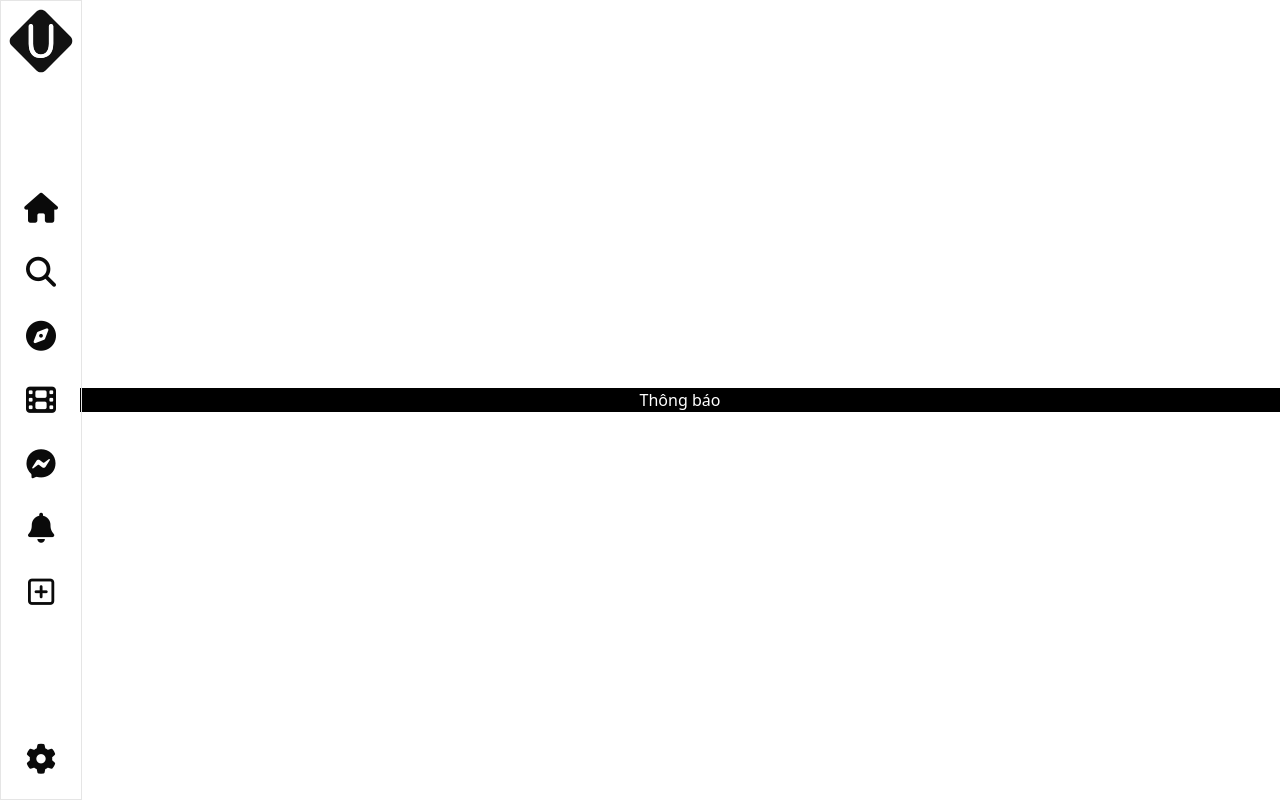
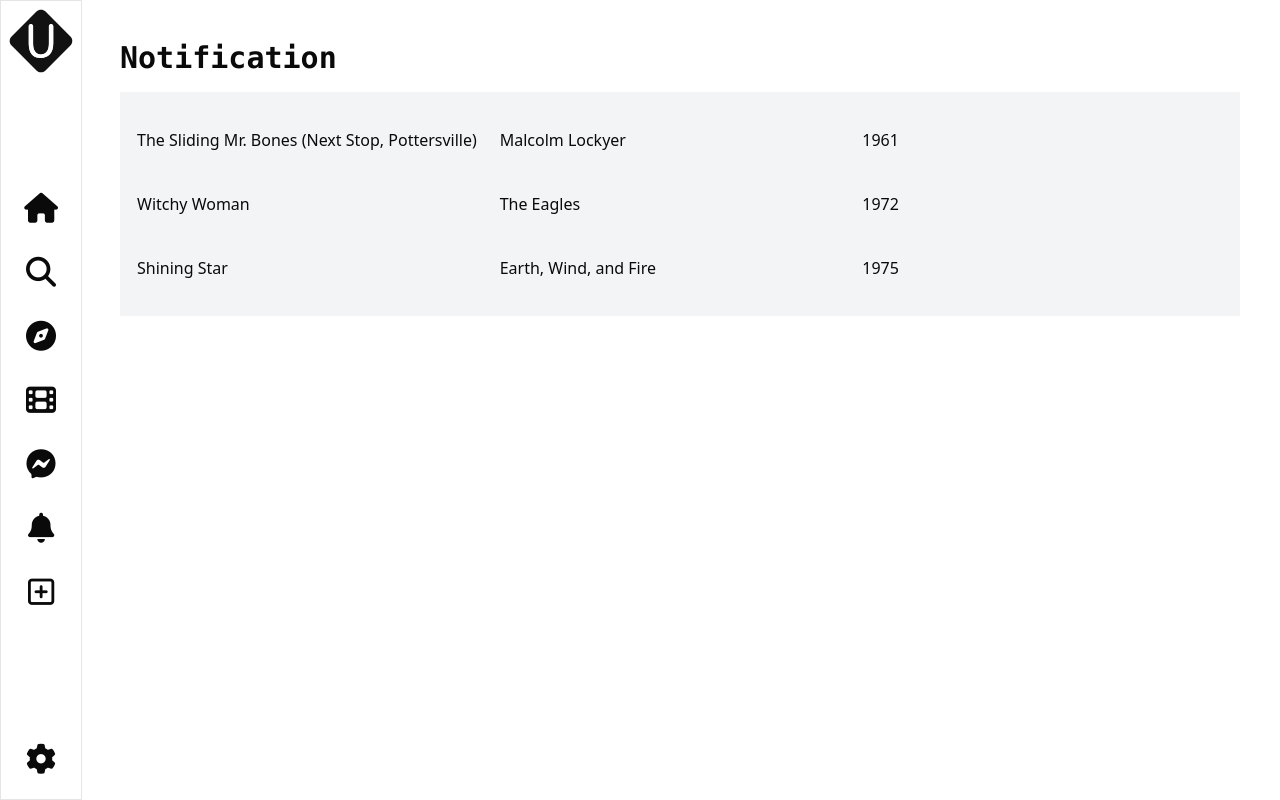
Before and after one commit to v06012005/UNIFY, a Next.js app in the folder frontend/: page /notifications in a window 1280 px wide. Built offline with nearby package versions, Linux system fonts and the light colour scheme.

Commit message:
update notifications

```diff
--- a/frontend/app/(pages)/notifications/page.jsx
+++ b/frontend/app/(pages)/notifications/page.jsx
@@ -1,13 +1,29 @@
-import Image from "next/image";
-
 const Page = () => {
   return (
-    <div className={"min-h-screen w-full flex flex-col justify-center"}>
-      <div className={"grid gap-5 place-content-center bg-black"}>
+    <div className={"min-h-screen w-full flex flex-col justify-start p-10"}>
+      <h1 className={"font-extrabold text-3xl font-mono mb-4"}>Notification</h1>
+      <div className={"grid gap-5 place-content-center"}>
         {/* Start */}
-        <div>
-          <h2 className={"text-white"}>Thông báo</h2>
-          <table></table>
+        <div className={"p-4 bg-gray-100"}>
+          <table className={"table-fixed w-full"}>
+            <tbody>
+              <tr className={"h-16 px-2"}>
+                <td>The Sliding Mr. Bones (Next Stop, Pottersville)</td>
+                <td>Malcolm Lockyer</td>
+                <td>1961</td>
+              </tr>
+              <tr className={"h-16 px-2"}>
+                <td>Witchy Woman</td>
+                <td>The Eagles</td>
+                <td>1972</td>
+              </tr>
+              <tr className={"h-16 px-2"}>
+                <td>Shining Star</td>
+                <td>Earth, Wind, and Fire</td>
+                <td>1975</td>
+              </tr>
+            </tbody>
+          </table>
         </div>
         {/* End */}
       </div>
```
